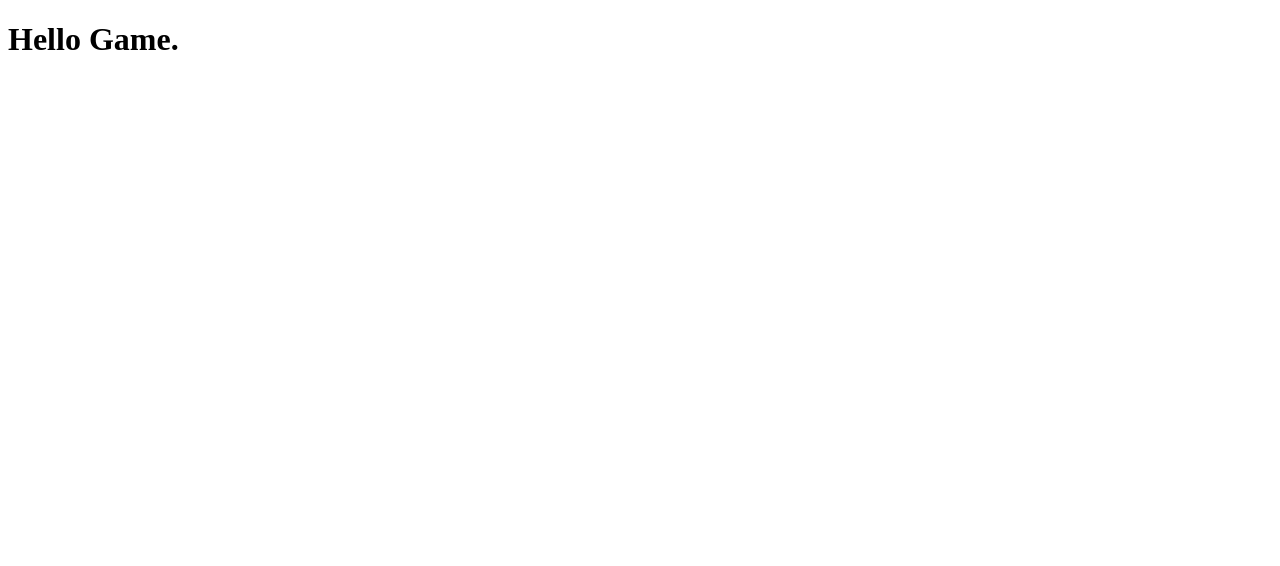
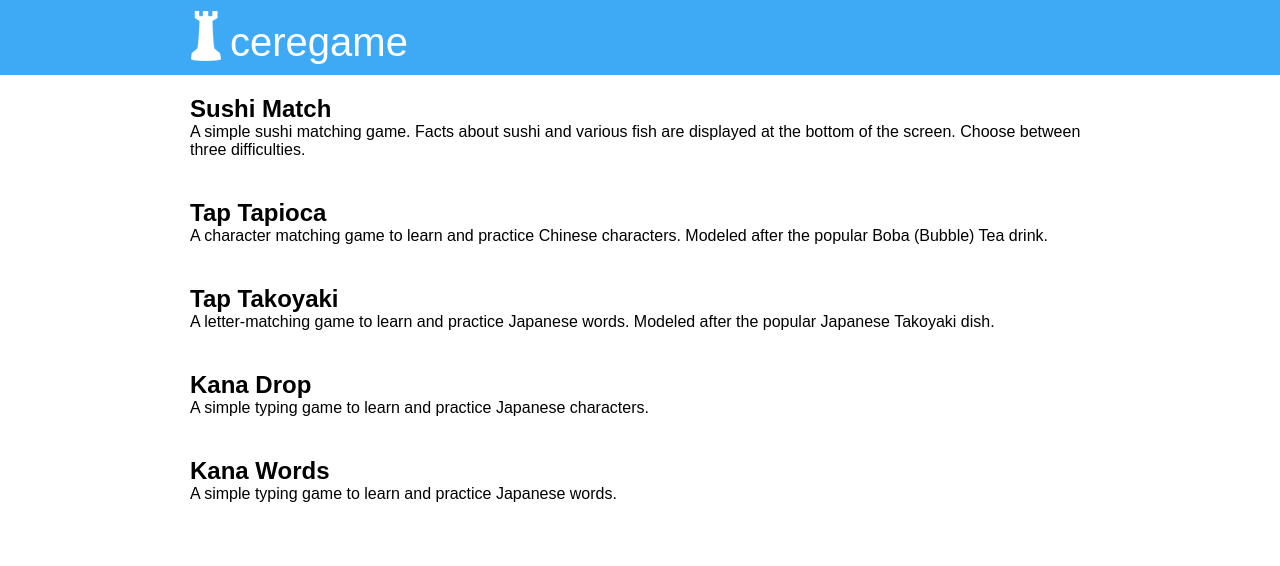
Before and after one commit to CereGame/ceregame.github.com, a plain HTML site: page index.html in a window 1280 px wide. Drawn offline with Linux system fonts and the light colour scheme; a web font is replaced by a local one.

Commit message:
Website prototype

```diff
--- /dev/null
+++ b/css/stylesheet.css
@@ -0,0 +1,31 @@
+* {
+  padding:0;
+  margin:0;
+  font-family: 'Droid Sans', sans-serif;
+}
+
+header {
+  padding:10px 0 10px;
+  background:#3ea9f5;
+}
+
+header h1 {
+  padding:10px 0 0 40px;
+  font-weight:normal;
+  font-size:40px;
+  color:#FFF;
+  background:url(../img/sprite.png) no-repeat 0 0;
+}
+
+.inner {
+  width:900px;
+  margin:0 auto;
+}
+
+#content {
+  padding:20px 0;
+}
+
+section {
+  margin-bottom:40px;
+}
--- a/index.html
+++ b/index.html
@@ -2,8 +2,38 @@
 <html>
   <head>
     <title>CereGame | Educational Games</title>
+    <link rel="stylesheet" href="css/stylesheet.css">
+    <link href='http://fonts.googleapis.com/css?family=Droid+Sans:400,700' rel='stylesheet' type='text/css'>
   </head>
   <body>
-    <h1>Hello Game.</h1>
+    <header>
+      <div class="inner">
+        <h1>ceregame</h1>
+      </div>
+    </header>
+    <div id="content">
+      <div class="inner">
+        <section>
+          <h2>Sushi Match</h2>
+          <p>A simple sushi matching game. Facts about sushi and various fish are displayed at the bottom of the screen. Choose between three difficulties.</p>
+        </section>
+        <section>
+          <h2>Tap Tapioca</h2>
+          <p>A character matching game to learn and practice Chinese characters. Modeled after the popular Boba (Bubble) Tea drink.</p>
+        </section>
+        <section>
+          <h2>Tap Takoyaki</h2>
+          <p>A letter-matching game to learn and practice Japanese words. Modeled after the popular Japanese Takoyaki dish.</p>
+        </section>
+        <section>
+          <h2>Kana Drop</h2>
+          <p>A simple typing game to learn and practice Japanese characters.</p>
+        </section>
+        <section>
+          <h2>Kana Words</h2>
+          <p>A simple typing game to learn and practice Japanese words.</p>
+        </section>
+      </div>
+    </div>
   </body>
 </html>
```
Also changed, not shown: ad.html (added, +59 -0 lines), img/sprite.png (added), 1 other file.
